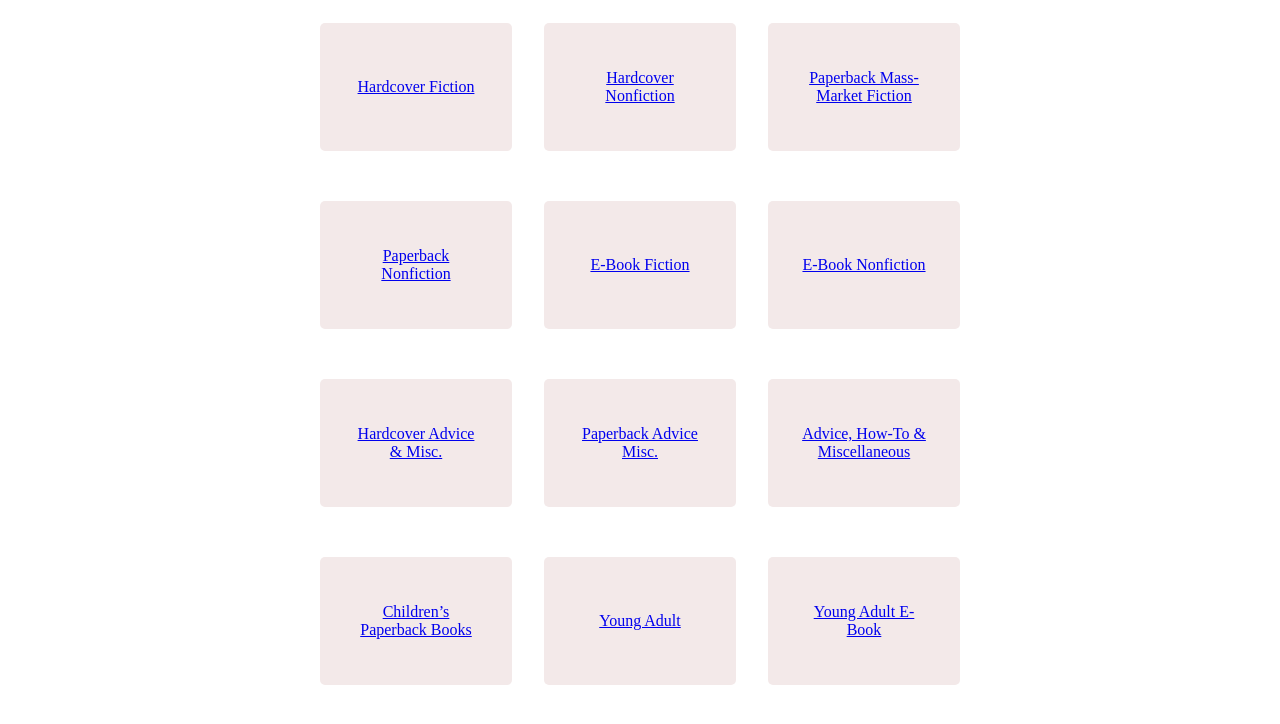
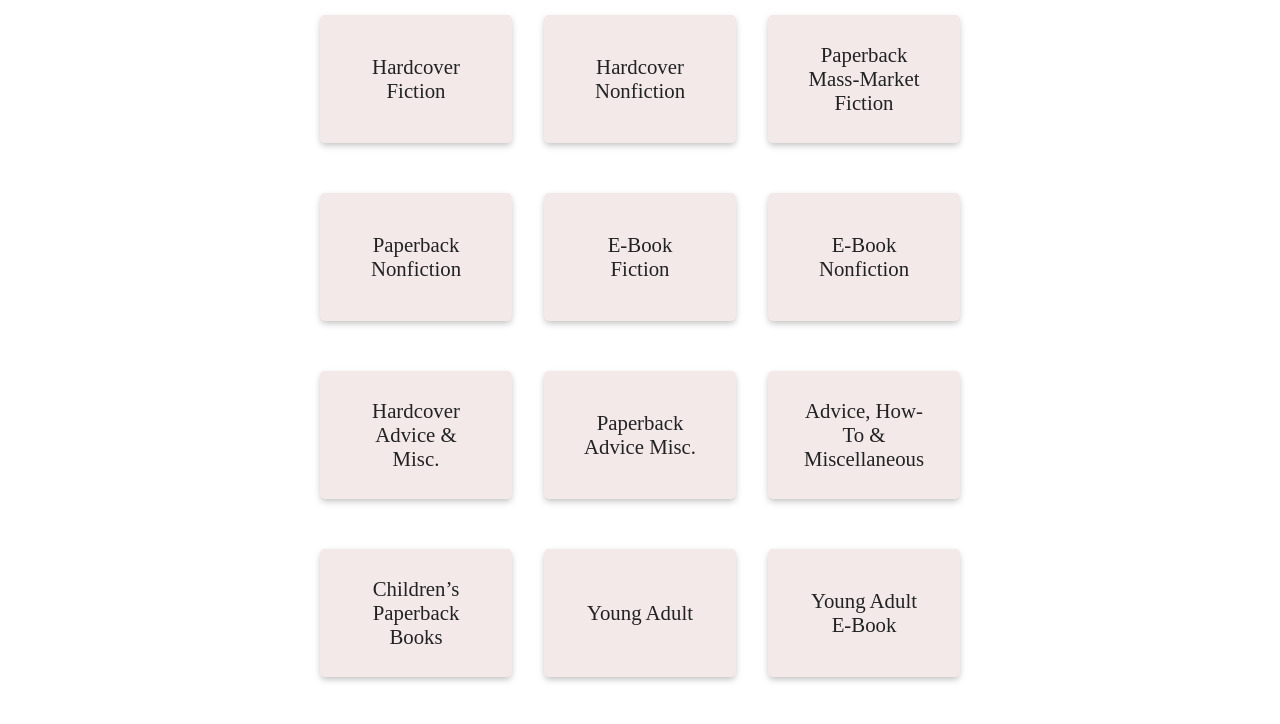
Before and after one commit to tspeed90/book-queue, a React app: page / in a window 1280 px wide. Shown: the part 161-885 px from the top of the page. Built offline with nearby package versions, Linux system fonts and the light colour scheme; some packages are replaced by stand-ins of ours; no server answers.

Commit message:
style components

```diff
--- a/src/components/BookDetails/BookDetails.js
+++ b/src/components/BookDetails/BookDetails.js
@@ -10,6 +10,7 @@ const Book = Styled.div`
   margin: 0 0 1rem 0;
   padding: 1.5rem;
   border-radius: 5px;
+  box-shadow: 0px 3px 7px -1px #bbb;
 `;
 
 const Cover = Styled.img`
--- a/src/components/Button/Button.js
+++ b/src/components/Button/Button.js
@@ -11,7 +11,7 @@ const ActionButton = Styled.button`
   align-self: center;
   border-radius: 50%;
   border: none;
-  box-shadow: 1px 2px 7px 1px #999
+  box-shadow: 1px 2px 7px 1px #999;
   margin: 1rem;
 `;
 
--- a/src/components/GenreButton/GenreButton.js
+++ b/src/components/GenreButton/GenreButton.js
@@ -13,10 +13,14 @@ const Button = Styled.div`
   height: 8rem;
   margin: 0 auto;
   border-radius: 5px;
-`;
+  box-shadow: 0px 3px 7px -1px #bbb;
+  `;
 
 const GenreLink = Styled(Link)`
   padding: 2rem;
+  color: #222;
+  text-decoration: none;
+  font-size: 1.3rem;
 `;
 
 const GenreButton = ({ children, genre }) => {
--- a/src/components/Nav/Nav.js
+++ b/src/components/Nav/Nav.js
@@ -3,10 +3,11 @@ import { Link } from '@reach/router';
 import Styled from 'styled-components';
 
 const Nav = Styled.nav`
-  background-color: #E5BEBE;
+  background: #E5BEBE;
   display: flex;
   justify-content: space-between;
   padding: 5px;
+
   `;
 
 const UserDetails = Styled.div`
--- a/src/index.html
+++ b/src/index.html
@@ -6,7 +6,7 @@
   <title>Find Your Next Book</title>
 </head>
 
-<body>
+<body style="margin:0; padding:0">
   <div id="root"></div>
   <script src="./main.js"></script>
 </body>
```
